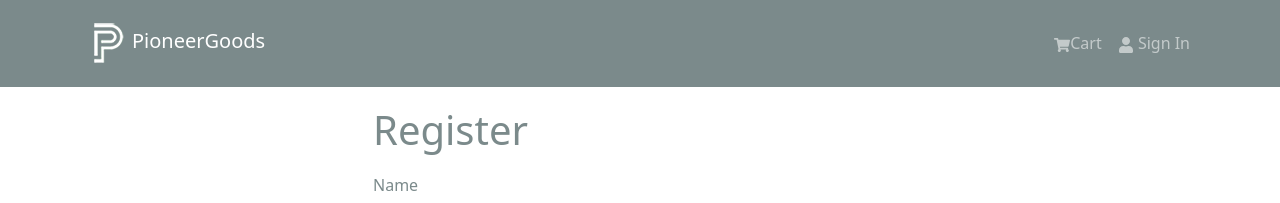
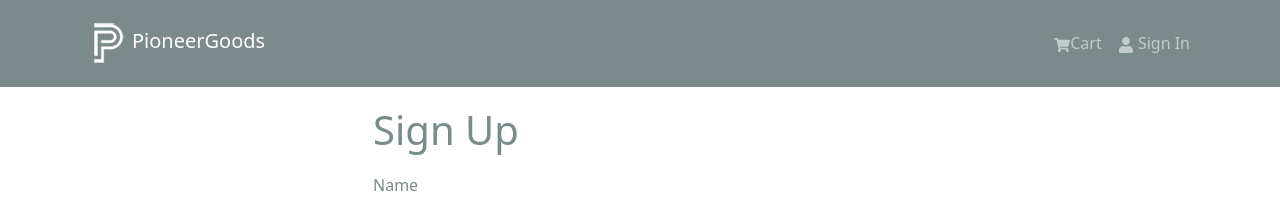
Before and after one commit to abdullah-al-ryan/OneShop, a React (Create React App) app in the folder frontend/: page /register in a window 1280 px wide. Shown: the top 203 px of the page. Built offline with nearby package versions, Linux system fonts and the light colour scheme.

Commit message:
Register page updated

```diff
--- a/frontend/src/screens/RegisterScreen.jsx
+++ b/frontend/src/screens/RegisterScreen.jsx
@@ -37,6 +37,7 @@ const RegisterScreen = () => {
         e.preventDefault();
         if(password !== confirmPassword){
             toast.error('Passwords do not match');
+            return;
         }
         else{
             try{
@@ -53,7 +54,7 @@ const RegisterScreen = () => {
     }
   return (
     <FormContainer>
-        <h1>Register</h1>
+        <h1>Sign Up</h1>
         <Form onSubmit={submitHandler}>
         <Form.Group controlId='name' className='my-3'>
                 <Form.Label>Name</Form.Label>
```
